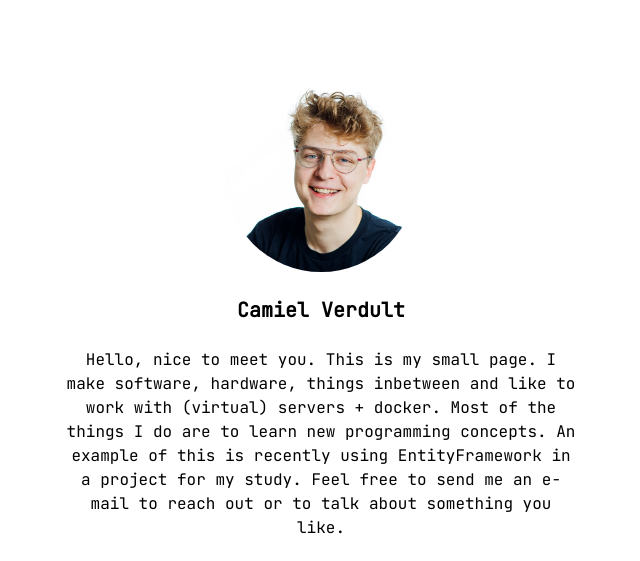
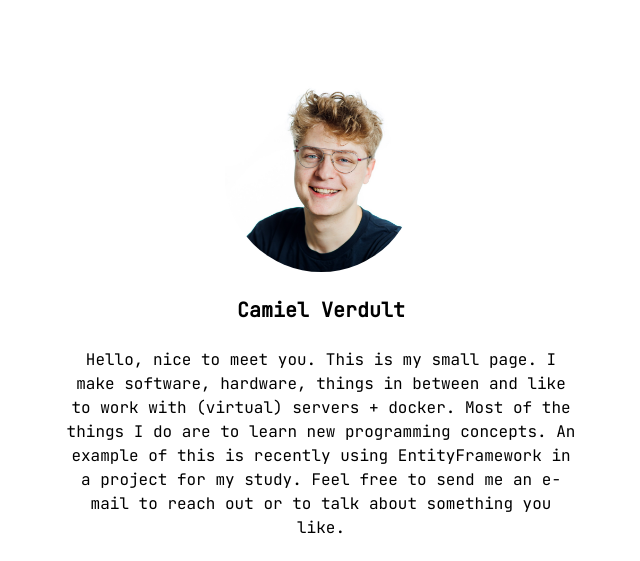
Before and after one commit to camielverdult/camielverdult.com, a plain HTML site: page index.html in a window 1280 px wide. Shown: the top 561 px of the page, without its empty margins (319-959 px from the left). Drawn offline with nearby package versions, Linux system fonts and the light colour scheme.

Commit message:
Update index.html

```diff
--- a/index.html
+++ b/index.html
@@ -31,7 +31,7 @@
 
     <h1 class="text-xl font-semibold ">Camiel Verdult</h1>
 
-    <p class="max-w-lg">Hello, nice to meet you. This is my small page. I make software, hardware, things inbetween and like to work with (virtual) servers + docker. Most of the things I do are to learn new programming concepts. An example of this is recently using EntityFramework in a project for my study. Feel free to <a href="mailto:cpg@verdult.com">send me an e-mail</a> to reach out or to talk about something you like.</p>
+    <p class="max-w-lg">Hello, nice to meet you. This is my small page. I make software, hardware, things in between and like to work with (virtual) servers + docker. Most of the things I do are to learn new programming concepts. An example of this is recently using EntityFramework in a project for my study. Feel free to <a href="mailto:cpg@verdult.com">send me an e-mail</a> to reach out or to talk about something you like.</p>
 
     <div class="flex flex-row space-x-10 items-center">
         <!-- Github  -->
```
